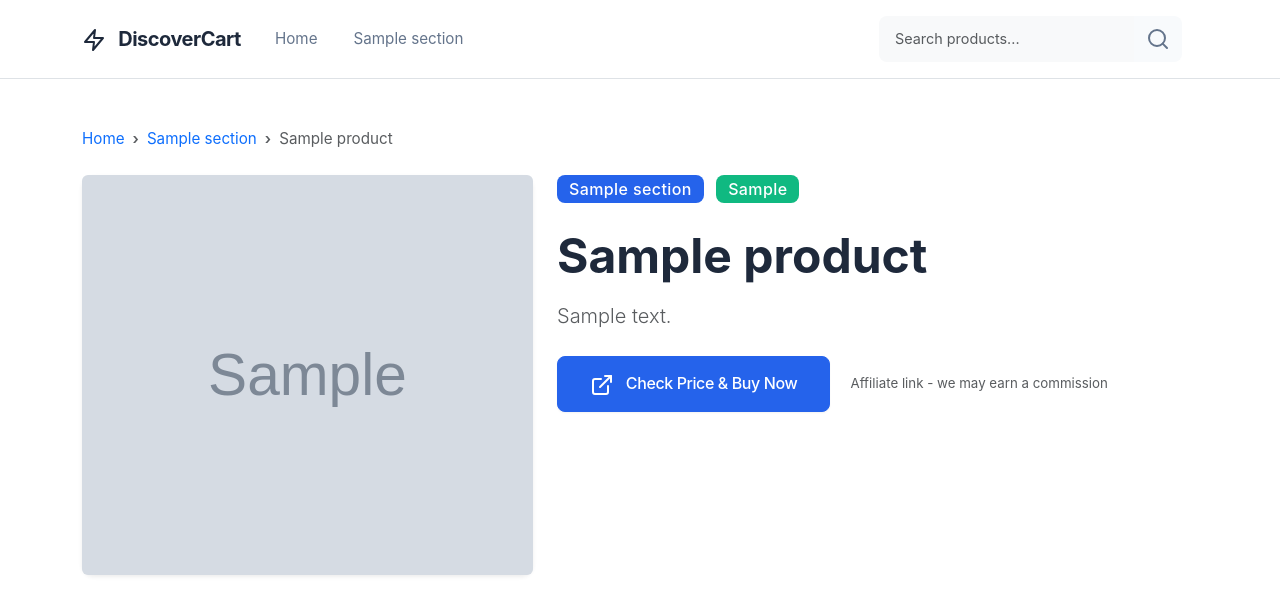
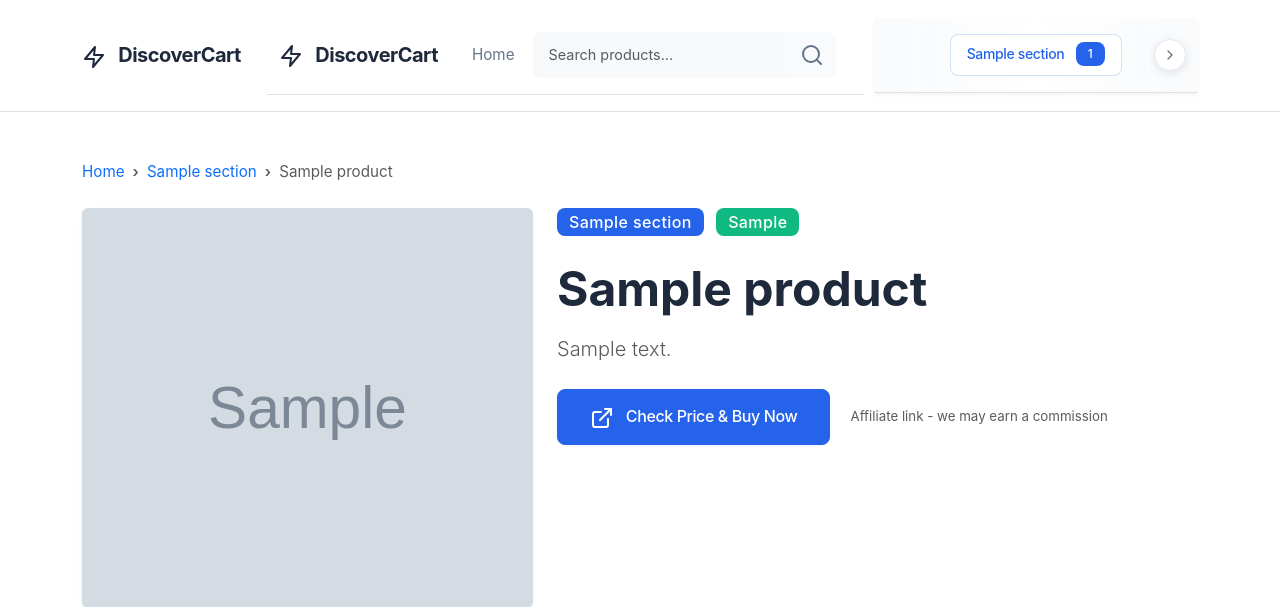
Before and after one commit to Chinmaytikole/DiscoverCart, a Flask app: a page that uses templates/base.html in a window 1280 px wide. Shown: the top 607 px of the page. Run offline with Flask 3, Linux system fonts and the light colour scheme; tables that the repository leaves empty hold one stand-in row (values such as "Sample post"); grey boxes marked "Sample" are stand-in pictures.

Commit message:
sliding update

```diff
--- a/static/css/style.css
+++ b/static/css/style.css
@@ -579,3 +579,165 @@ footer a:hover {
         line-height: 1.5;
     }
 }
+
+/* Sections Sliding Bar Styles */
+.sections-bar {
+    background: linear-gradient(to right, #f8fafc, #ffffff, #f8fafc);
+    border-bottom: 1px solid var(--border-color);
+    box-shadow: 0 2px 4px rgba(0, 0, 0, 0.05);
+}
+
+.sections-scroll-container {
+    position: relative;
+    margin: 0 40px; /* Space for scroll buttons */
+}
+
+#sectionsContainer {
+    overflow-x: auto;
+    scrollbar-width: none; /* Firefox */
+    -ms-overflow-style: none; /* IE/Edge */
+    scroll-behavior: smooth;
+}
+
+#sectionsContainer::-webkit-scrollbar {
+    display: none; /* Chrome/Safari/Opera */
+}
+
+.section-link {
+    flex-shrink: 0;
+    font-size: 0.875rem;
+    font-weight: 500;
+    border-radius: var(--border-radius);
+    transition: all 0.2s ease;
+    border-color: rgba(37, 99, 235, 0.2);
+    background-color: rgba(255, 255, 255, 0.8);
+    backdrop-filter: blur(10px);
+}
+
+.section-link:hover {
+    background-color: var(--primary-color);
+    border-color: var(--primary-color);
+    color: white;
+    transform: translateY(-1px);
+    box-shadow: 0 4px 8px rgba(37, 99, 235, 0.2);
+}
+
+.section-link.active {
+    background-color: var(--primary-color);
+    border-color: var(--primary-color);
+    color: white;
+    box-shadow: 0 2px 4px rgba(37, 99, 235, 0.3);
+}
+
+.section-link .badge {
+    font-size: 0.75rem;
+    font-weight: 500;
+}
+
+.section-link:hover .badge,
+.section-link.active .badge {
+    background-color: rgba(255, 255, 255, 0.2) !important;
+    color: white;
+}
+
+.scroll-btn {
+    width: 32px;
+    height: 32px;
+    border-radius: 50%;
+    background-color: rgba(255, 255, 255, 0.95);
+    backdrop-filter: blur(10px);
+    border: 1px solid var(--border-color);
+    box-shadow: 0 2px 8px rgba(0, 0, 0, 0.1);
+    transition: all 0.2s ease;
+    display: flex;
+    align-items: center;
+    justify-content: center;
+    padding: 0;
+}
+
+.scroll-btn:hover {
+    background-color: var(--primary-color);
+    border-color: var(--primary-color);
+    color: white;
+    transform: scale(1.1);
+    box-shadow: 0 4px 12px rgba(37, 99, 235, 0.3);
+}
+
+.scroll-btn:active {
+    transform: scale(0.95);
+}
+
+/* Responsive adjustments */
+@media (max-width: 768px) {
+    .sections-scroll-container {
+        margin: 0 35px;
+    }
+
+    .scroll-btn {
+        width: 28px;
+        height: 28px;
+    }
+
+    .section-link {
+        font-size: 0.8rem;
+        padding: 0.375rem 0.75rem;
+    }
+
+    .section-link .badge {
+        font-size: 0.7rem;
+    }
+}
+
+@media (max-width: 576px) {
+    .sections-scroll-container {
+        margin: 0 30px;
+    }
+
+    .scroll-btn {
+        width: 24px;
+        height: 24px;
+    }
+
+    .section-link {
+        font-size: 0.75rem;
+        padding: 0.25rem 0.5rem;
+    }
+}
+
+/* Smooth scroll animation */
+@keyframes slideIn {
+    from {
+        opacity: 0;
+        transform: translateX(-20px);
+    }
+    to {
+        opacity: 1;
+        transform: translateX(0);
+    }
+}
+
+.section-link {
+    animation: slideIn 0.3s ease-out;
+}
+
+/* Gradient fade effects for overflow indication */
+.sections-scroll-container::before,
+.sections-scroll-container::after {
+    content: '';
+    position: absolute;
+    top: 0;
+    bottom: 0;
+    width: 20px;
+    pointer-events: none;
+    z-index: 5;
+}
+
+.sections-scroll-container::before {
+    left: 0;
+    background: linear-gradient(to right, rgba(248, 250, 252, 1), transparent);
+}
+
+.sections-scroll-container::after {
+    right: 0;
+    background: linear-gradient(to left, rgba(248, 250, 252, 1), transparent);
+}
--- a/templates/base.html
+++ b/templates/base.html
@@ -28,18 +28,23 @@
                 <span class="navbar-toggler-icon"></span>
             </button>
 
+            <!-- Updated Navigation with Sliding Sections Bar -->
+<nav class="navbar navbar-expand-lg navbar-light bg-white border-bottom sticky-top">
+    <div class="container-fluid">
+        <a class="navbar-brand fw-bold" href="{{ url_for('index') }}">
+            <i data-feather="zap" class="me-2"></i>
+            DiscoverCart
+        </a>
+
+        <button class="navbar-toggler border-0" type="button" data-bs-toggle="collapse" data-bs-target="#navbarNav">
+            <span class="navbar-toggler-icon"></span>
+        </button>
+
         <div class="collapse navbar-collapse" id="navbarNav">
             <ul class="navbar-nav me-auto">
                 <li class="nav-item">
                     <a class="nav-link" href="{{ url_for('index') }}">Home</a>
                 </li>
-                    {% if sections is defined %}
-                        {% for section in sections %}
-                        <li class="nav-item">
-                            <a class="nav-link" href="{{ url_for('section_view', slug=section.slug) }}">{{ section.name }}</a>
-                        </li>
-                        {% endfor %}
-                    {% endif %}
             </ul>
 
             <div class="d-flex align-items-center">
@@ -52,10 +57,42 @@
                         </button>
                     </div>
                 </form>
-
-
             </div>
         </div>
+    </div>
+</nav>
+
+<!-- Sections Sliding Bar (only show if sections exist) -->
+{% if sections is defined and sections %}
+<div class="sections-bar bg-light border-bottom py-2">
+    <div class="container-fluid">
+        <div class="position-relative">
+            <!-- Scroll Left Button -->
+            <button class="btn btn-sm btn-outline-secondary position-absolute start-0 top-50 translate-middle-y scroll-btn scroll-left" style="z-index: 10; display: none;">
+                <i data-feather="chevron-left" style="width: 16px; height: 16px;"></i>
+            </button>
+
+            <!-- Sections Container -->
+            <div class="sections-scroll-container d-flex align-items-center overflow-hidden" style="scroll-behavior: smooth;">
+                <div class="d-flex gap-2 py-2 px-4" id="sectionsContainer" style="transition: transform 0.3s ease;">
+                    {% for section in sections %}
+                    <a href="{{ url_for('section_view', slug=section.slug) }}"
+                       class="btn btn-outline-primary btn-sm text-nowrap section-link {% if request.endpoint == 'section_view' and section.slug in request.url %}active{% endif %}">
+                        {{ section.name }}
+                        <span class="badge bg-primary ms-2">{{ section.products|length if section.products else 0 }}</span>
+                    </a>
+                    {% endfor %}
+                </div>
+            </div>
+
+            <!-- Scroll Right Button -->
+            <button class="btn btn-sm btn-outline-secondary position-absolute end-0 top-50 translate-middle-y scroll-btn scroll-right" style="z-index: 10;">
+                <i data-feather="chevron-right" style="width: 16px; height: 16px;"></i>
+            </button>
+        </div>
+    </div>
+</div>
+{% endif %}
         </div>
     </nav>
 
```
Lines whose indentation alone changed are shown as unchanged.
